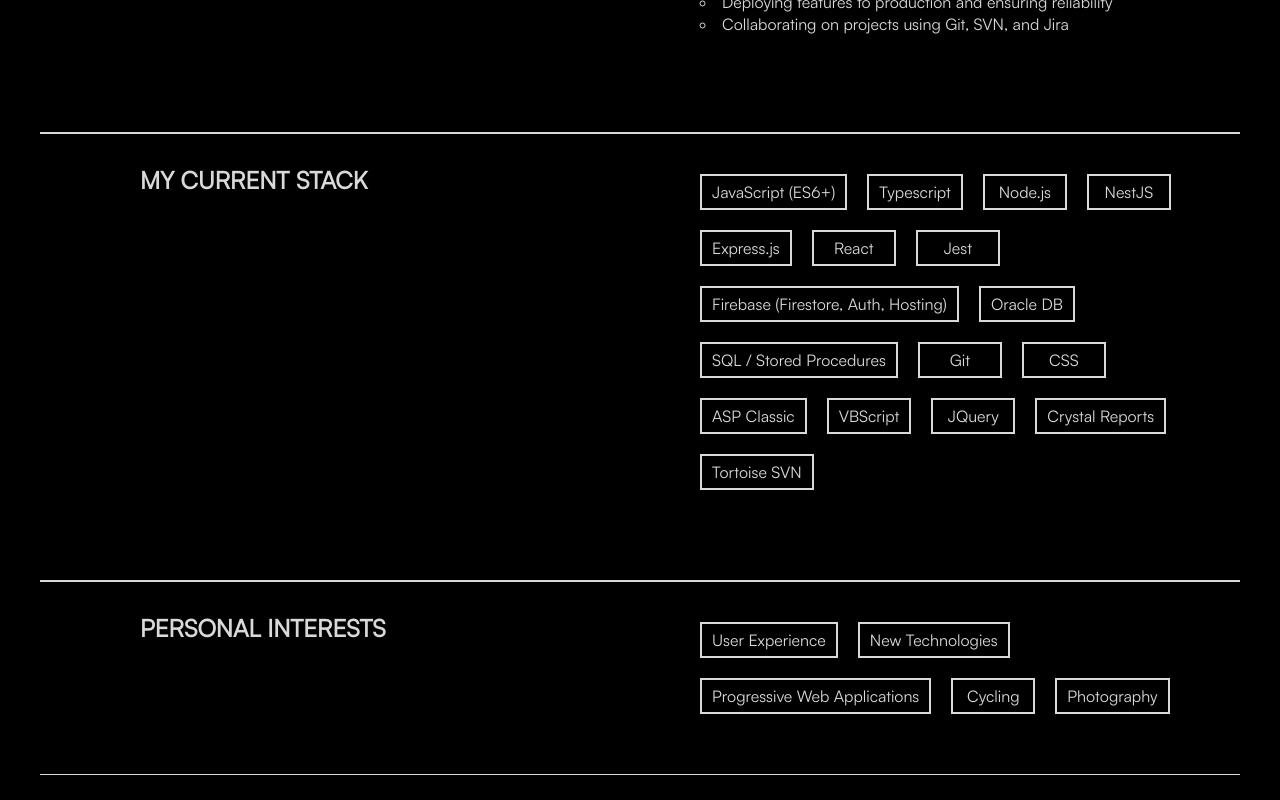
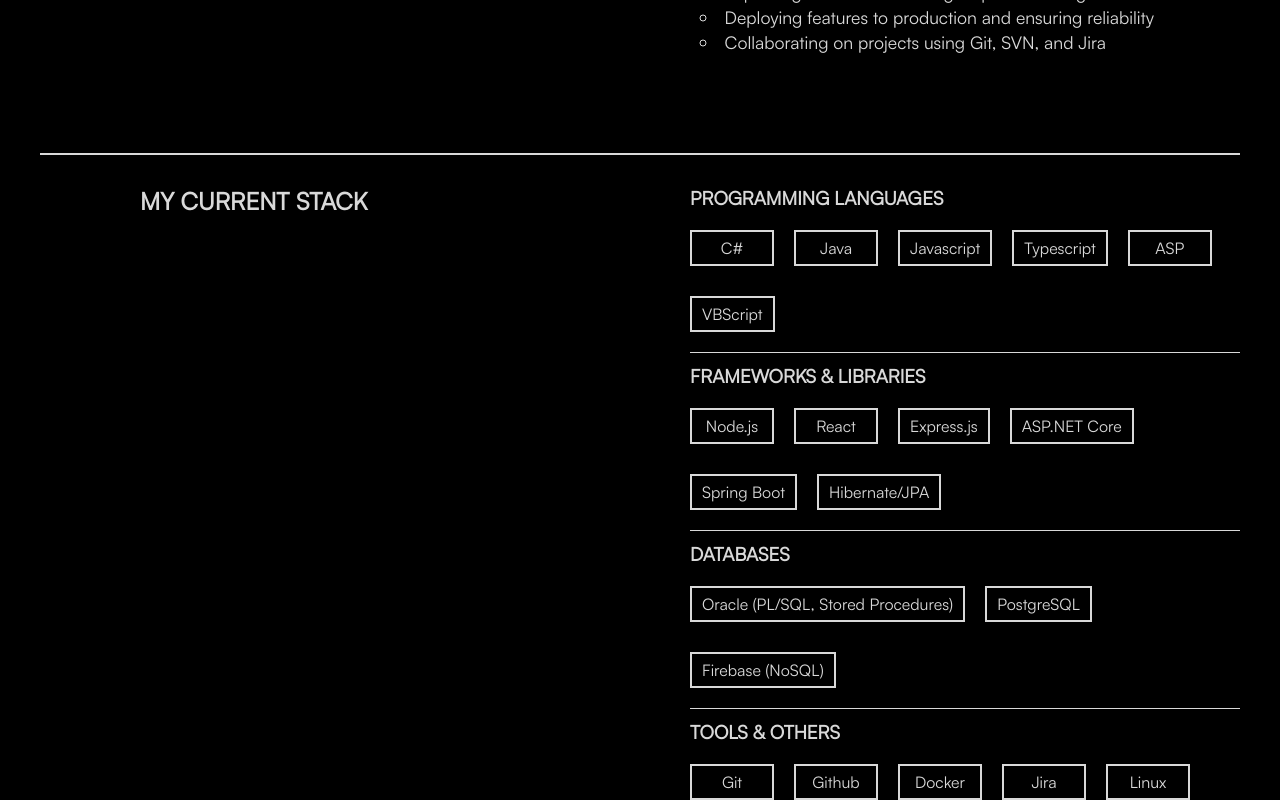
Before and after one commit to Dextwelwe/dextwelwe, a React (Create React App) app: page /#/about-me in a window 1280 px wide. Shown: the part 900-1700 px from the top of the page. Built offline with nearby package versions, Linux system fonts and the light colour scheme; no server answers.

Commit message:
changed description text in about me & added categories in programming stack section

```diff
--- a/src/components/AboutMe/ArticleSection/ArticleSection.module.css
+++ b/src/components/AboutMe/ArticleSection/ArticleSection.module.css
@@ -10,7 +10,7 @@
 
 .desc {
     width: 50%;
-    font-size: 1rem;
+    font-size: 1.1rem;
     line-height: 20px;
     padding-left: 10px;
     box-sizing: border-box;
@@ -28,8 +28,9 @@
 }
 
 .bulletItem{
-    margin-bottom: 2px;
-     padding-left: 10px;
+    margin-bottom: 5px;
+    padding-left: 10px;
+    font-size: 1.1rem;
 }
 
  @media screen and (max-width: 1100px) {
@@ -47,12 +48,15 @@
    .desc {
     width: 100%;
     padding: 5px;
-    font-size: 0.9rem;
+    font-size: 1rem;
    }
 
    .bulletPoints {
     width: 100%;
-    font-size: 0.9rem;
     list-style-position: inside;
    }
+
+   .bulletItem{
+    font-size: 1rem;
+   }
  }
--- a/src/components/AboutMe/BoxSection/BoxSection.js
+++ b/src/components/AboutMe/BoxSection/BoxSection.js
@@ -2,7 +2,7 @@
 
 export default function BoxSection({title, items}) {
   return (
-    <section className='abtWrapper'>
+    <section className={['abtWrapper', bs.wrapper].join(" ")}>
       <header className='abtTitle'>
       <h1>{title}</h1>
       </header>
--- a/src/components/AboutMe/BoxSection/BoxSection.module.css
+++ b/src/components/AboutMe/BoxSection/BoxSection.module.css
@@ -1,3 +1,9 @@
+
+.wrapper {
+    background-color: rgba(0, 0, 0, 0.5);
+    box-sizing: border-box;
+}
+
 .stackList {
     display: flex;
     width: 50%;
@@ -13,6 +19,7 @@
     min-width: 60px;
     text-align: center;
     list-style: none;
+    font-size: 1.1rem;
     margin: 10px;
     padding: 5px 10px;
     border: 2px solid var(--white);
--- /dev/null
+++ b/src/components/AboutMe/MyStackSection/MyStackSection.js
@@ -0,0 +1,40 @@
+
+import ss from './MyStackSection.module.css';
+import { useTranslation } from 'react-i18next';
+
+export default function MyStackSection({title, items}) {
+  const {t} = useTranslation();
+  return (
+      <section className={['abtWrapper', ss.wrapper].join(" ")}>
+      <header className='abtTitle'>
+      <h1>{title}</h1>
+      </header>
+      <div className={ss.stackContainer}>
+      <h3 className={ss.stackTitle}>{t('ABOUT_ME.PROGRAMMING_LANGUAGES').toUpperCase()}</h3>
+      <ul className={ss.stackItems}>
+      {items.Languages.map((item, index) => (
+        <li key={index} className={ss.item}>{item}</li>
+      ))}
+    </ul>
+      <h3 className={ss.stackTitle}>{t('ABOUT_ME.FRAMEWORKS_LIBRARIES').toUpperCase()}</h3>
+      <ul className={ss.stackItems}>
+      {items.FrameworksLibraries.map((item, index) => (
+        <li key={index} className={ss.item}>{item}</li>
+      ))}
+    </ul>
+      <h3 className={ss.stackTitle}>{t('ABOUT_ME.DATABASES').toUpperCase()}</h3>
+      <ul className={ss.stackItems}>
+      {items.Databases.map((item, index) => (
+        <li key={index} className={ss.item}>{item}</li>
+      ))}
+    </ul>
+      <h3 className={ss.stackTitle}>{t('ABOUT_ME.TOOLS_OTHERS').toUpperCase()}</h3>
+      <ul className={ss.stackItems}>
+      {items.ToolsOthers.map((item, index) => (
+        <li key={index} className={ss.item}>{item}</li>
+      ))}
+    </ul>
+      </div>
+    </section>
+  )
+}
--- /dev/null
+++ b/src/components/AboutMe/MyStackSection/MyStackSection.module.css
@@ -0,0 +1,80 @@
+.wrapper {
+    background-color: rgba(0, 0, 0, 0.5);
+    box-sizing: border-box;
+}
+
+.item {
+    min-width: 60px;
+    text-align: center;
+    list-style: none;
+    font-size: 1rem;
+    margin: 20px;
+    padding: 5px 10px;
+    margin-left: 0px;
+    margin-top: 10px;
+    border: 2px solid var(--white);
+}
+
+.stackContainer{
+    width: 50%;
+}
+
+.stackTitle:nth-child(1){
+    margin: 0;
+    border-top : none;
+    padding-top: 0;
+}
+
+.stackTitle{
+    margin: 0;
+    border-top : 1px solid var(--white);
+    padding: 10px 0px;
+}
+
+.stackItems {
+    display: flex;
+    width: 100%;
+    box-sizing: border-box;
+    flex-wrap: wrap;
+    justify-content: flex-start;
+    padding: 0;
+    margin-top: 0;
+    margin-bottom: 0;
+}
+
+
+@media screen and (max-width: 1100px) {
+.stackContainer {
+    width: 55%;
+}
+
+
+.item {
+    margin: 4px;
+    margin-bottom: 10px;
+    padding: 4px;
+    border: 1px solid var(--white);
+    flex-grow: 1;
+   }
+
+.stackTitle{
+    border : none;
+}
+
+ }
+
+ @media screen and (max-width: 740px) {
+   .stackContainer {
+    width: 100%;
+    font-size: 0.9rem;
+   }
+
+   .item {
+
+    margin-bottom: 10px;
+
+    padding: 4px;
+    border: 1px solid var(--white);
+    flex-grow: 1;
+   }
+ }
--- a/src/locales/en.json
+++ b/src/locales/en.json
@@ -21,13 +21,17 @@
         "CURRENT_STACK" : "MY CURRENT STACK",
         "MY_SKILLS" : "MY SKILLS",
         "PERSONAL_INTERESTS" : "PERSONAL INTERESTS",
-        "TITLE_INTRO_DESC" : "My name is Danil Moskalenko, a Full-Stack Software Developer from Montréal, Canada. I specialize in building   fast, reliable, and user-friendly web applications. My experience covers the full development cycle from designing backend architecture, writing complex SQL queries to building APIs, creating intuitive user interfaces, and  deploying solutions to customers. What drives me is seeing my work in action, helping people solve real problems, and using that momentum to take on even greater challenges.",
+        "TITLE_INTRO_DESC" : "My name is Danil Moskalenko, a Full-Stack Software Developer based in Montreal. I build, modernize, and scale business-critical applications, covering the full development cycle, from analyzing complex requirements to deploying working solutions. My experience includes developing new features, troubleshooting issues, and maintaining legacy systems. I’m driven by constant professional growth and the challenge of mastering new technologies.",
         "INTEREST_USER_EXPERIENCE": "User Experience",
         "INTEREST_NEW_TECH": "New Technologies",
         "INTEREST_PROGRAMMING_TECHNIQUES": "Progressive Web Applications",
         "INTEREST_CYCLING": "Cycling",
         "INTEREST_PHOTOGRAPHY": "Photography",
-        "TRY" : "TRY"
+        "TRY" : "TRY",
+        "PROGRAMMING_LANGUAGES" : "Programming Languages",
+        "FRAMEWORKS_LIBRARIES" : "Frameworks & Libraries",
+        "DATABASES" : "Databases",
+        "TOOLS_OTHERS" : "Tools & Others"
     },
     "APPLICATIONS" : {
         "GROCERY_APP" : "GROCERY APP",
--- a/src/locales/fr.json
+++ b/src/locales/fr.json
@@ -21,14 +21,18 @@
         "MY_SKILLS" : "MES COMPÉTENCES",
         "PERSONAL_INTERESTS" : "CENTRES D'INTÉRÊT",
         "MY_SKILLS_DESC" : "J’ai une solide base en programmation orientée objet, structures de données, algorithmes et design patterns. J’ai de l’expérience avec Java, C# et Python, et j’écris du code propre et testable en utilisant des tests unitaires et des mocks. Côté web, je travaille avec HTML, CSS, JavaScript, TypeScript et ASP. Mes compétences en bases de données incluent PL/SQL, PostgreSQL, Oracle et Firebase. Je suis également familier avec des frameworks modernes comme React, Flask, Java Spring, Bootstrap et jQuery.",
-        "TITLE_INTRO_DESC" : "Je m’appelle Danil Moskalenko, Développeur Full-Stack basé à Montréal, Canada. Je me spécialise dans la création d’applications web modernes, rapides, fiables et faciles à utiliser. Mon expérience couvre l’ensemble du cycle de développement : de la conception de l’architecture backend et l’écriture de requêtes SQL complexes, jusqu’à la création d’API, d’interfaces utilisateur intuitives et le déploiement de solutions chez les clients. Ce qui me motive, c’est de voir mon travail en action, aider les gens à résoudre de vrais problèmes et utiliser cette énergie pour relever des défis encore plus grands.",
+        "TITLE_INTRO_DESC" : "Je suis Danil Moskalenko, développeur Full-Stack établi à Montréal. Mon quotidien consiste à bâtir, moderniser et faire évoluer des applications essentielles au succès des entreprises. Je prends en charge tout le cycle de développement, de l’analyse de besoins complexes jusqu’au déploiement de solutions concrètes. Mon parcours m'a amené autant à créer de nouvelles fonctionnalités qu'à résoudre des problèmes techniques ou maintenir des systèmes existants. Ce qui me motive, c'est d'apprendre continuellement et de relever le défi de maîtriser les nouvelles technologies.",
         "TITLE_INTRO" : "SALUT TOI!",
         "INTEREST_USER_EXPERIENCE": "Expérience utilisateur",
         "INTEREST_NEW_TECH": "Nouvelles technologies",
         "INTEREST_PROGRAMMING_TECHNIQUES": "Application Web Progressive",
         "INTEREST_CYCLING": "Vélo de route",
         "INTEREST_PHOTOGRAPHY": "Photographie",
-        "TRY" : "ESSAYEZ"
+        "TRY" : "ESSAYEZ",
+        "PROGRAMMING_LANGUAGES" : "Langages de programmation",
+        "FRAMEWORKS_LIBRARIES" : "Frameworks & Bibliothèques",
+        "DATABASES" : "Bases de données",
+        "TOOLS_OTHERS" : "Outils & Autres"
     },
     "APPLICATIONS" : {
         "GROCERY_APP" : "ÉPICERIE",
--- a/src/pages/AboutMe/AboutMe.js
+++ b/src/pages/AboutMe/AboutMe.js
@@ -11,6 +11,7 @@
 import abt from './AboutMe.module.css'
 import bgImg from '../../assets/images/abtMeBg.webp'
 import Footer from '../../components/Navigation/Bottom/Footer';
+import MyStackSection from '../../components/AboutMe/MyStackSection/MyStackSection';
 
 export default function AboutMe() {
 
@@ -19,25 +20,12 @@
    const contentRef = useRef(null);
    useRollUp(introRef, contentRef,0,50);
 
-   const stackItems = [
-    "JavaScript (ES6+)",
-    "Typescript",
-    "Node.js",
-    "NestJS",
-    "Express.js",
-    "React",
-    "Jest",
-    "Firebase (Firestore, Auth, Hosting)",
-    "Oracle DB",
-    "SQL / Stored Procedures",
-    "Git" ,
-    "CSS",
-    "ASP Classic",
-    "VBScript",
-    "JQuery",
-    "Crystal Reports",
-    "Tortoise SVN"
-  ];
+   const stackItems = {
+    Languages : ["C#", "Java", "Javascript", "Typescript", "ASP", "VBScript"],
+    FrameworksLibraries : ["Node.js", "React", "Express.js", "ASP.NET Core", "Spring Boot", "Hibernate/JPA"],
+    Databases : ["Oracle (PL/SQL, Stored Procedures)", "PostgreSQL", "Firebase (NoSQL)"],
+    ToolsOthers : ["Git", "Github", "Docker", "Jira", "Linux", "Bash", "Nginx", "Tortoise SVN", "Crystal Reports", "Maven"]
+   };
 
    const interests = [ t('ABOUT_ME.INTEREST_USER_EXPERIENCE'), t('ABOUT_ME.INTEREST_NEW_TECH'),t('ABOUT_ME.INTEREST_PROGRAMMING_TECHNIQUES'),t('ABOUT_ME.INTEREST_CYCLING'),t('ABOUT_ME.INTEREST_PHOTOGRAPHY')];
    const skillsBulletPoints = [t('SKILLS.BUILD_MAINT_APPS'),t('SKILLS.DESIGN_IMPL_BACKEND'),t('SKILLS.DATABASES'), t('SKILLS.TECHNICAL'), t('SKILLS.UI/UX'), t('SKILLS.DEPLOY'), t('SKILLS.COLLAB')]
@@ -51,7 +39,7 @@
       <Background imgSrc={bgImg} />
       <ArticleSection ref={introRef} title={t('ABOUT_ME.TITLE_INTRO')} desc={t('ABOUT_ME.TITLE_INTRO_DESC')} />
       <ArticleSection title={t('ABOUT_ME.MY_SKILLS')} bulletPointsArr={skillsBulletPoints}  />
-      <BoxSection title={t('ABOUT_ME.CURRENT_STACK')} items={stackItems} />
+      <MyStackSection title={t('ABOUT_ME.CURRENT_STACK')} items={stackItems} />
       <BoxSection title={t('ABOUT_ME.PERSONAL_INTERESTS')} items={interests} />
       <Footer />
       </div>
```
